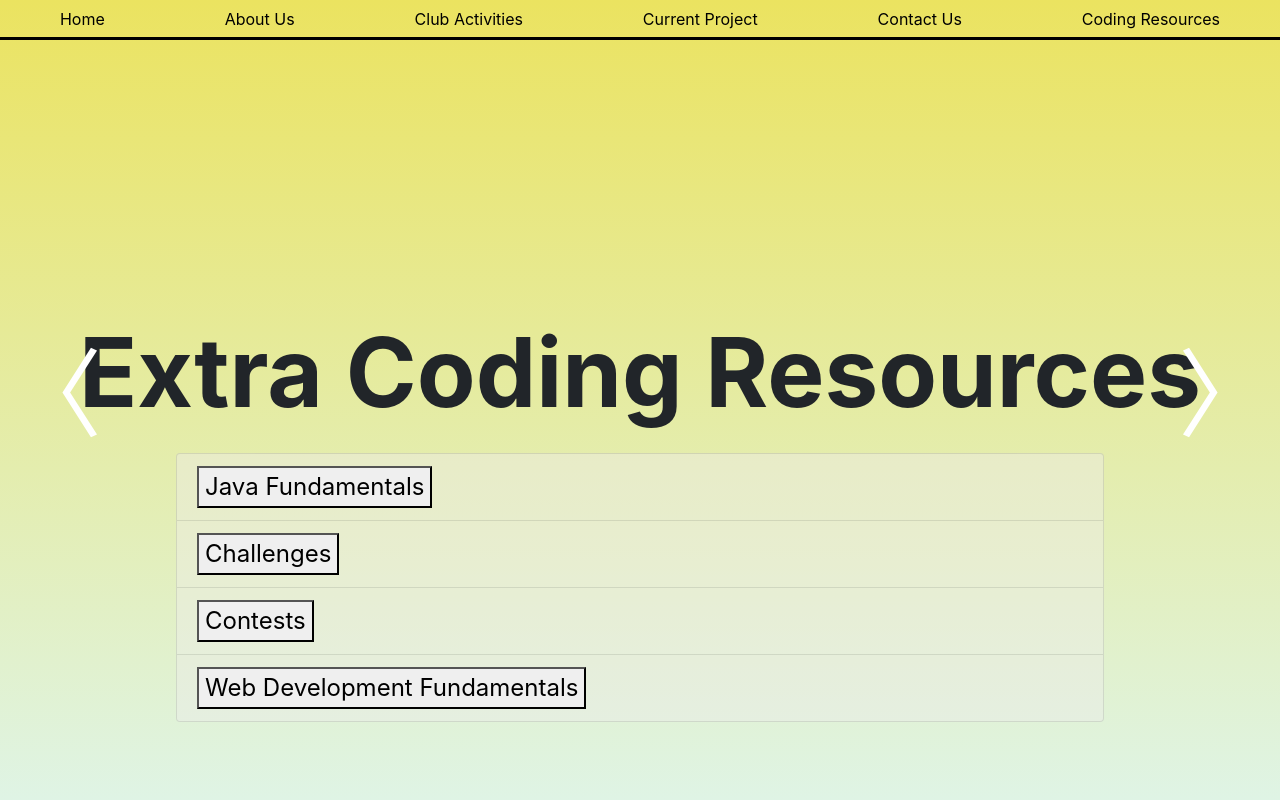
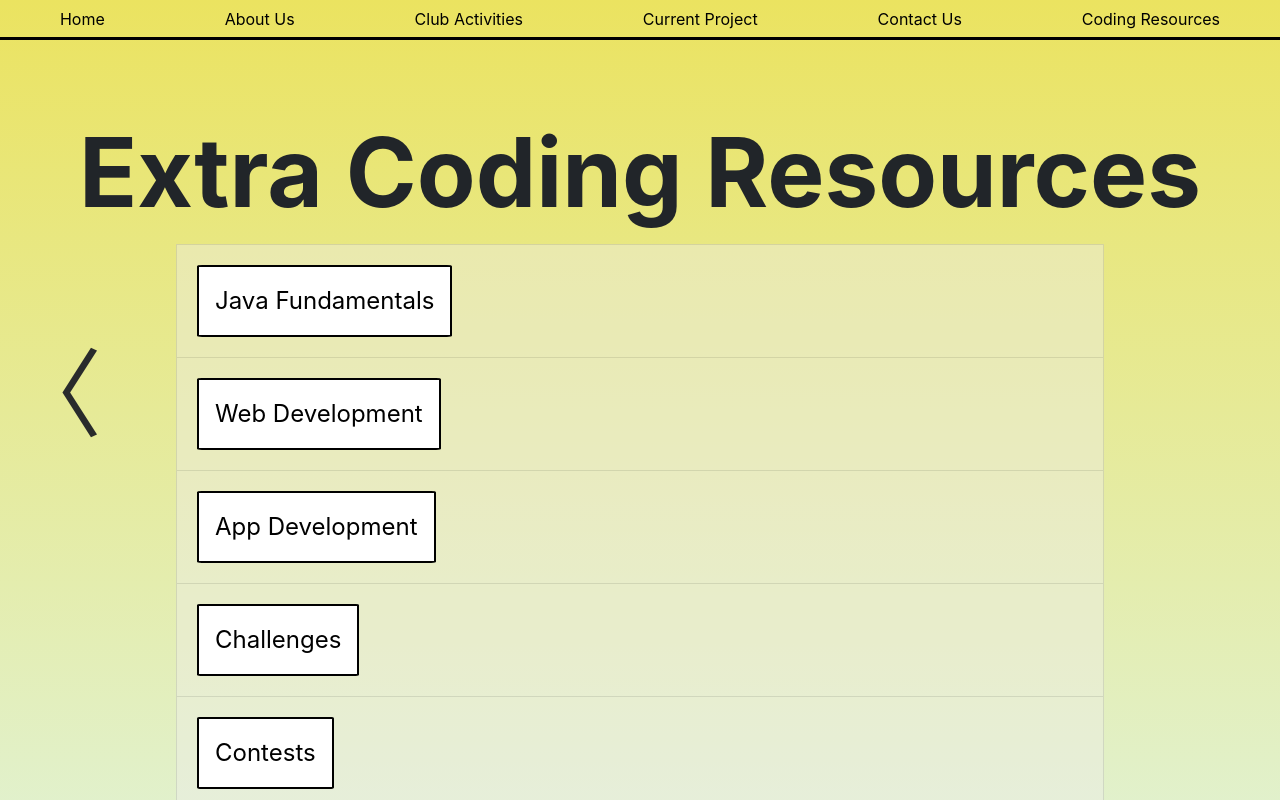
Before and after one commit to Coding-Club-AMHS/coding-club-website, a Next.js app: page /resources in a window 1280 px wide. Shown: the top 800 px of the page. Built offline with nearby package versions, Linux system fonts and the light colour scheme.

Commit message:
finished resources

```diff
--- a/components/CustomToggle.js
+++ b/components/CustomToggle.js
@@ -1,18 +1,19 @@
 import React from 'react';
 import {useAccordionToggle } from 'react-bootstrap'
-import styles from '../styles/Home.module.css'
+
+import StyledWhiteButton from './WhiteButton.styled'
 
 const  CustomToggle = ({children, eventKey}) => {
     const decoratedOnClick = useAccordionToggle(eventKey, () =>
         console.log('hello'),
   );
     return (
-        <button
+        <StyledWhiteButton
         type="button"
 
         onClick={decoratedOnClick} >
             {children}
-        </button>
+        </StyledWhiteButton>
     )
 
 }
--- a/components/WhiteButton.styled.js
+++ b/components/WhiteButton.styled.js
@@ -5,7 +5,7 @@ const StyledWhiteButton = styled.button`
     padding: 2vh;
     margin-top: 1vh;
     margin-bottom: 1vh;
-    border: none;
+    border-style:solid;
     border-radius: 2%;
     min-width: 7vw;
 
--- a/pages/resources.js
+++ b/pages/resources.js
@@ -2,32 +2,39 @@ import styles from '../styles/Home.module.css'
 import Navbar from '../components/Navbar'
 import CustomToggle from '../components/CustomToggle'
 import Accordion from 'react-bootstrap/Accordion'
-import { Card, CardColumns } from 'react-bootstrap'
+import { Card, CardColumns, Fade } from 'react-bootstrap'
 import Button from 'react-bootstrap/Button'
 import FadeInText from '../components/FadeInText'
 import NextButton from '../components/NextButton';
+import Head from 'next/head'
+import WhiteButton from '../components/WhiteButton'
 
 
 const Resources = () => {
     return (
         <div className={styles.container} id={styles.resources}>
-            <FadeInText>
-                <div className={styles.title}>
-                    Extra Coding Resources
-                </div>
-            </FadeInText>
-
+            <Head>
+                <title>Extra Coding Resources</title>
+            </Head>
             <main className={styles.main}>
                 <Navbar isDark={false} />
+
+                <FadeInText>
+                    <div className={styles.title} style={{marginTop: "100px"}}>
+                    Extra Coding Resources
+                    </div>
+                </FadeInText>
+
                 <div className={styles.divpadding}>
                     <Accordion defaulltActiveKey="0">
+
                         <Card className={styles.resourcesbutton}>
                             <Card.Header>
                                 <CustomToggle eventKey="0"> Java Fundamentals</CustomToggle>
                             </Card.Header>
                             <Accordion.Collapse eventKey="0">
                                 <Card.Body>
-                                    Below are various slideshow and resources for learning Java!
+                                    Below are various slideshows and resources for learning Java!
 
                                     <CardColumns>
                                         <Card bg='light' border="dark" >
@@ -80,6 +87,83 @@ const Resources = () => {
                                     </CardColumns>
 
 
+                                </Card.Body>
+                            </Accordion.Collapse>
+                        </Card>
+                        <Card className={styles.resourcesbutton}>
+                            <Card.Header>
+                                <CustomToggle eventKey="3">Web Development </CustomToggle>
+                            </Card.Header>
+                            <Accordion.Collapse eventKey="3">
+                                <Card.Body>
+                                    Resources on the basics of web dev!
+
+                                    <CardColumns>
+                                        <Card bg='light' border="dark">
+                                            <Card.Header> HTML and CSS </Card.Header>
+                                            <Card.Body>
+                                                <Card.Text>
+                                                    <Button variant='outline-dark' href='https://docs.google.com/document/d/1jHQGanjgQ4abz_cGtTS-ebOwjllvVku9Ym7NDOHHfgc/edit?usp=sharing' target={"_blank"}
+                                                    > Notes</Button>
+                                                    <Button variant='outline-primary' href='https://developer.mozilla.org/en-US/docs/Web/HTML ' target={"_blank"}
+                                                    > HTML Docs</Button>
+                                                    <Button variant='outline-primary' href='https://developer.mozilla.org/en-US/docs/Web/CSS ' target={"_blank"}
+                                                    > CSS Docs</Button>
+                                                </Card.Text>
+                                            </Card.Body>
+                                        </Card>
+
+                                        <Card bg='light' border="dark">
+                                            <Card.Header> ReactJS </Card.Header>
+                                            <Card.Body>
+                                                <Card.Text>
+                                                    <Button variant='outline-dark' href='https://docs.google.com/document/d/1f95Lkvg-QYDTnfZd4JMg2wOYyV2GUTf6pNk6jqVq4qY/edit?usp=sharing' target={"_blank"}
+                                                    > Notes</Button>
+                                                    <Button variant='outline-primary' href='https://reactjs.org/docs/getting-started.html' target={"_blank"}
+                                                    > ReactJS Docs</Button>
+                                                    <Button variant='outline-primary' href='https://nextjs.org/docs ' target={"_blank"}
+                                                    > Next.JS Docs </Button>
+                                                </Card.Text>
+                                            </Card.Body>
+                                        </Card>
+
+                                        <Card bg='light' border="dark">
+                                            <Card.Header> Javascript </Card.Header>
+                                            <Card.Body>
+                                                <Card.Text>
+                                                    <Button variant='outline-dark' href='https://www.notion.so/JavaScript-Notes-b69c6fe8e20d42689c8e7d49004675ca' target={"_blank"}
+                                                    > Notes</Button>
+                                                    <Button variant='outline-primary' href='https://developer.mozilla.org/en-US/docs/Web/JavaScript/Reference ' target={"_blank"}
+                                                    > Javascript Docs</Button>
+                                                </Card.Text>
+                                            </Card.Body>
+                                        </Card>
+
+                                    </CardColumns>
+                                </Card.Body>
+                            </Accordion.Collapse>
+                        </Card>
+
+                        <Card className={styles.resourcesbutton}>
+                            <Card.Header>
+                                <CustomToggle eventKey="4">App Development</CustomToggle>
+                            </Card.Header>
+                            <Accordion.Collapse eventKey="4">
+                                <Card.Body>
+                                    Resources on the basics of app dev!
+
+                                    <CardColumns>
+                                        <Card bg='light' border="dark">
+                                            <Card.Header> ReactNative </Card.Header>
+                                            <Card.Body>
+                                                <Card.Text>
+                                                    <Button variant='outline-primary' href='https://reactnative.dev/docs/getting-started' target={"_blank"}
+                                                    > ReactNative Docs</Button>
+                                                </Card.Text>
+                                            </Card.Body>
+                                        </Card>
+
+                                    </CardColumns>
                                 </Card.Body>
                             </Accordion.Collapse>
                         </Card>
@@ -169,59 +253,53 @@ const Resources = () => {
 
                         <Card className={styles.resourcesbutton}>
                             <Card.Header>
-                                <CustomToggle eventKey="3">Web Development Fundamentals</CustomToggle>
+                                <CustomToggle eventKey="5"> External Sites</CustomToggle>
                             </Card.Header>
-                            <Accordion.Collapse eventKey="3">
+                            <Accordion.Collapse eventKey="5">
                                 <Card.Body>
-                                    Resources on the basics of web dev!
-
+                                    Some extra EXTRA resources!
                                     <CardColumns>
                                         <Card bg='light' border="dark">
-                                            <Card.Header> HTML and CSS </Card.Header>
+                                            <Card.Header> Coding Learning Sites </Card.Header>
                                             <Card.Body>
                                                 <Card.Text>
-                                                    <Button variant='outline-dark' href='https://docs.google.com/document/d/1jHQGanjgQ4abz_cGtTS-ebOwjllvVku9Ym7NDOHHfgc/edit?usp=sharing' target={"_blank"}
-                                                    > Notes</Button>
-                                                    <Button variant='outline-dark' href='https://developer.mozilla.org/en-US/docs/Web/HTML ' target={"_blank"}
-                                                    > Detailed HTML Docs</Button>
-                                                    <Button variant='outline-dark' href='https://developer.mozilla.org/en-US/docs/Web/CSS ' target={"_blank"}
-                                                    > Detailed CSS Docs</Button>
+                                                    <Button variant='outline-primary' href='https://www.w3schools.com/' target={"_blank"}
+                                                    > W3Schools</Button>
+                                                    <Button variant='outline-dark' href='https://www.codecademy.com/' target={"_blank"}
+                                                    > CodeAcademy</Button>
+                                                    <Button variant='outline-danger' href='https://www.freecodecamp.org/' target={"_blank"}
+                                                    > FreeCodeCamp</Button>
+                                                    <Button variant='outline-primary' href='https://www.sololearn.com/' target={"_blank"}
+                                                    > SoloLearn</Button>
+                                                    <Button variant='outline-primary' href='https://www.coursera.org/' target={"_blank"}
+                                                    > Coursera</Button>
+                                                    <Button variant='outline-primary' href='https://www.udemy.com/' target={"_blank"}
+                                                    > Udemy</Button>
+                                                    <Button variant='outline-primary' href='https://www.edx.org/' target={"_blank"}
+                                                    >EDX</Button>
                                                 </Card.Text>
                                             </Card.Body>
                                         </Card>
-
                                         <Card bg='light' border="dark">
-                                            <Card.Header> ReactJS </Card.Header>
+                                            <Card.Header> Extra Practice </Card.Header>
                                             <Card.Body>
                                                 <Card.Text>
-                                                    <Button variant='outline-dark' href='https://docs.google.com/document/d/1f95Lkvg-QYDTnfZd4JMg2wOYyV2GUTf6pNk6jqVq4qY/edit?usp=sharing' target={"_blank"}
-                                                    > Notes</Button>
-                                                    <Button variant='outline-dark' href='https://reactjs.org/docs/getting-started.html' target={"_blank"}
-                                                    > ReactJS Docs</Button>
-                                                    <Button variant='outline-dark' href='https://nextjs.org/docs ' target={"_blank"}
-                                                    > Next.JS Docs </Button>
+                                                    <Button variant='outline-dark' href='https://dmoj.ca/' target={"_blank"}
+                                                    > DMOJ</Button>
+                                                    <Button variant='outline-danger' href='https://wcipeg.com/main' target={"_blank"}
+                                                    > WCIPEG</Button>
+                                                    <Button variant='outline-primary' href='https://cccgrader.com/' target={"_blank"}
+                                                    > CCC Grader</Button>
+                                                    <Button variant='outline-primary' href='https://www.codewars.com/' target={"_blank"}
+                                                    > CodeWars</Button>
                                                 </Card.Text>
                                             </Card.Body>
                                         </Card>
-
-                                        <Card bg='light' border="dark">
-                                            <Card.Header> Javascript </Card.Header>
-                                            <Card.Body>
-                                                <Card.Text>
-                                                    <Button variant='outline-dark' href='https://www.notion.so/JavaScript-Notes-b69c6fe8e20d42689c8e7d49004675ca' target={"_blank"}
-                                                    > Notes</Button>
-                                                    <Button variant='outline-dark' href='https://developer.mozilla.org/en-US/docs/Web/JavaScript/Reference ' target={"_blank"}
-                                                    > Javascript Docs</Button>
-                                                    <Button variant='outline-dark' href='https://nextjs.org/docs ' target={"_blank"}
-                                                    > Next.JS Docs </Button>
-                                                </Card.Text>
-                                            </Card.Body>
-                                        </Card>
-
                                     </CardColumns>
                                 </Card.Body>
                             </Accordion.Collapse>
                         </Card>
+
 
                     </Accordion>
 
@@ -229,8 +307,7 @@ const Resources = () => {
 
 
             <div className={styles.nextbutton}>
-                <NextButton id={styles.left} before='/club-activities' />
-                <NextButton id={styles.right} after='/contact-us' />
+                <NextButton id={styles.left} before='/contact-us' isDark={true}/>
             </div>
 
         </main>
--- a/styles/Home.module.css
+++ b/styles/Home.module.css
@@ -157,9 +157,9 @@
 
 .resourcesbutton {
   background-color: rgba(255, 255, 255, 0.4);
-  border-radius: 10;
+  border-radius: 0%;
   font-size: x-large;
-  font-weight: 400;
+  font-weight: 100%;
   color:#002642;
   align-self: left;
 }
```
